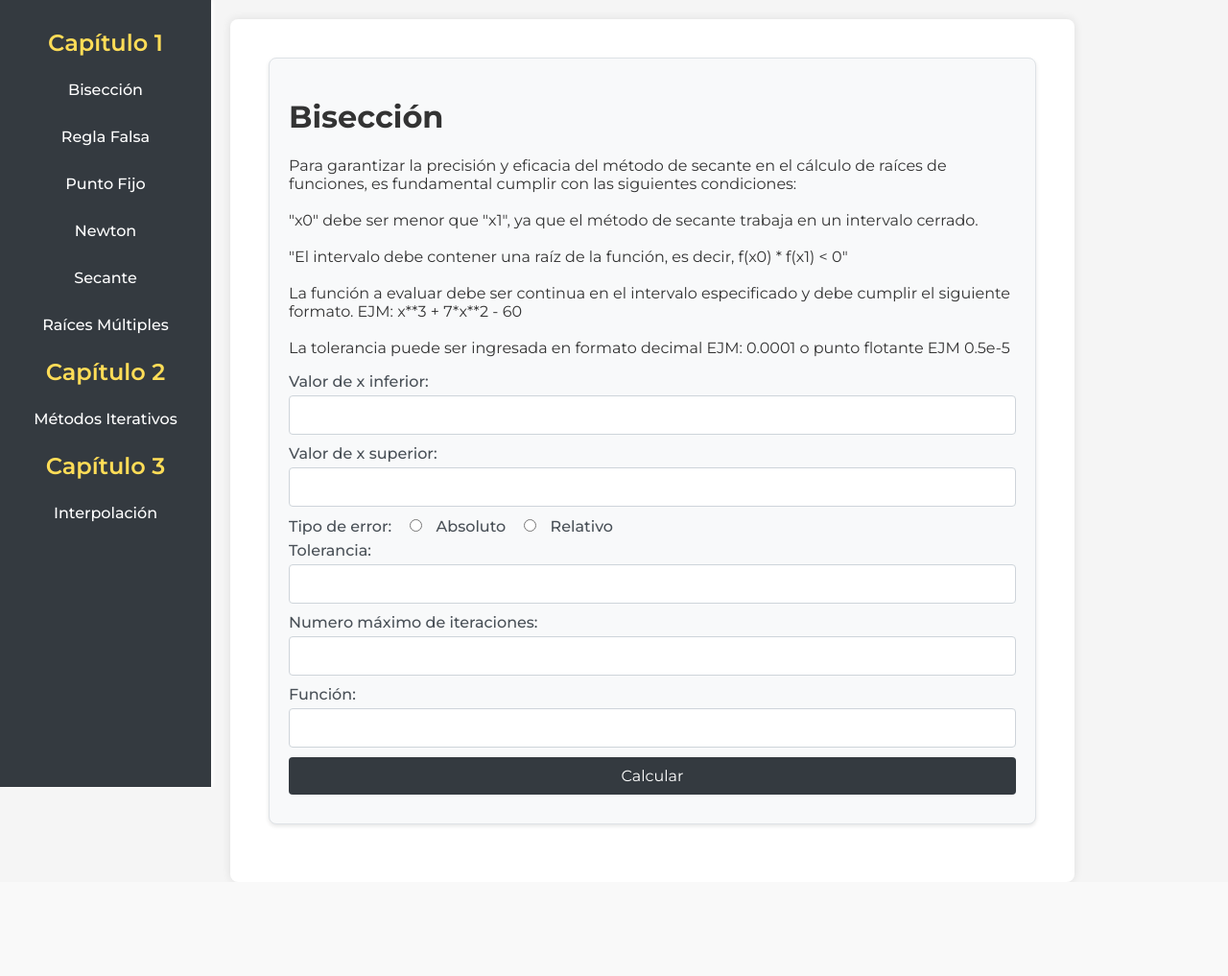
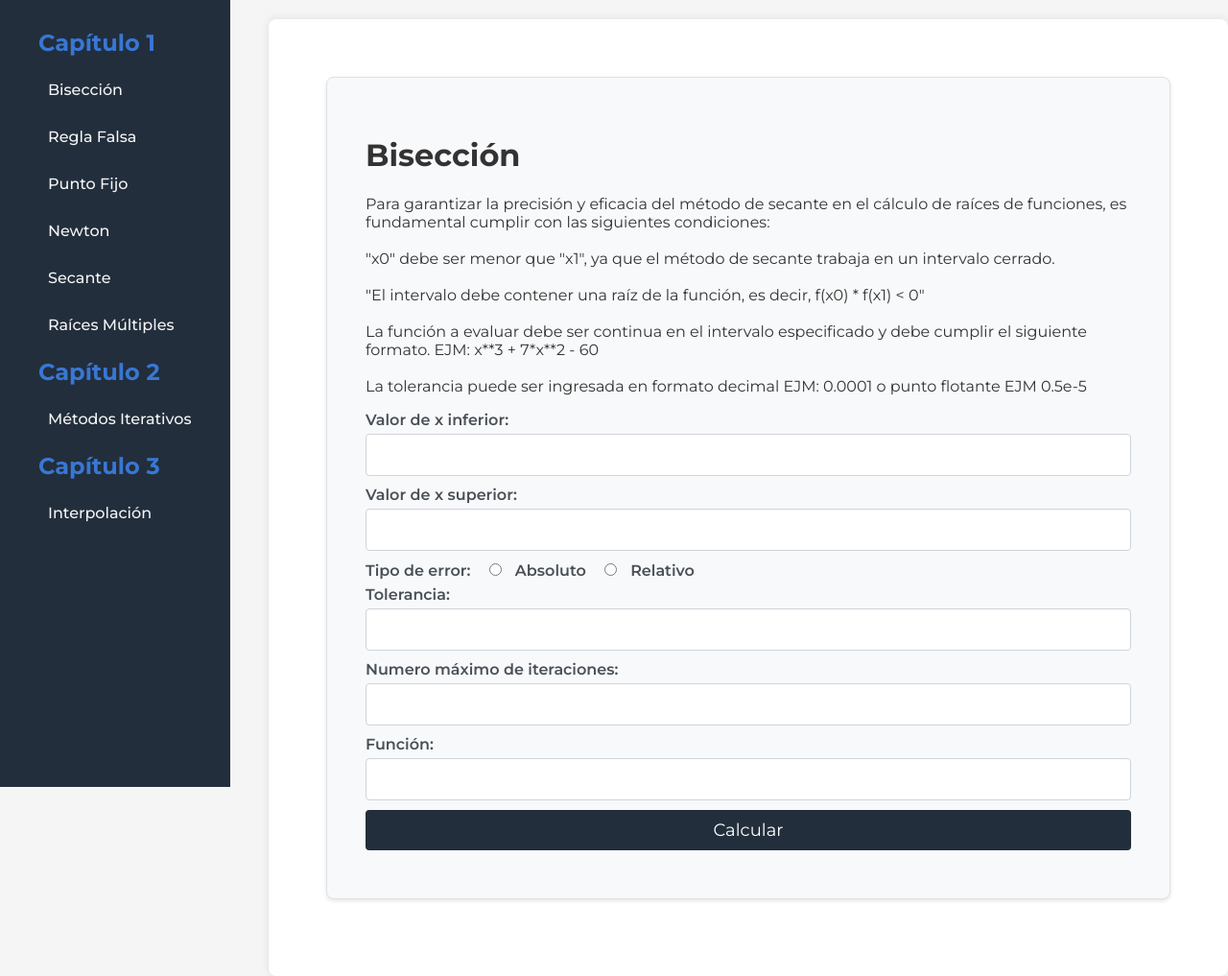
Before and after one commit to VictorJVA/analisis_numerico, a Django app: page / in a window 1280 px wide. Shown: the whole page at 96% size. Before the commit the page ends 917 px from the top, so only its background shows below. Run offline with Django 4.2, Linux system fonts and the light colour scheme.

Commit message:
fix: style changes

```diff
--- a/Metodos/templates/All_methods.html
+++ b/Metodos/templates/All_methods.html
@@ -6,7 +6,7 @@
     <link href="https://fonts.googleapis.com/css2?family=Montserrat:ital,wght@0,100..900;1,100..900&display=swap" rel="stylesheet">
 
     <meta charset="UTF-8">
-    <meta name="viewport" content="width=device-width, initial-scale=1.0">
+    <meta name="viewport" content="width=device-width   , initial-scale=1.0">
     <title>Metodos Numericos</title>
     <style>
        body {
@@ -20,55 +20,55 @@
 
 .sidebar {
     height: 100%;
-    width: 220px;
+    width: 240px;
     position: fixed;
     top: 0;
     left: 0;
-    background-color: #343a40;
+    background-color: #222e3c;
     padding-top: 20px;
     display: flex;
     flex-direction: column;
-    align-items: center; /* Centrará horizontalmente los elementos */
-    box-shadow: 2px 0 5px white;
+    align-items: left;
+    overflow: hidden; /* Ensure no overflow beyond sidebar width */
 }
 
 .sidebar h2 {
-    color: #ffdd57; /* Cambia este color al que prefieras */
-    font-weight: 600;
+    color: #3877d3;
+    font-weight: 700;
     margin: 10px 0;
-    text-align: center;
+    text-align: left;
+    padding-left: 40px;
 }
 
 .sidebar a {
     padding: 15px 0px;
+    padding-left: 50px;
     text-decoration: none;
-    color: #fff;
+    color: #f5f5f5;
     display: block;
     transition: background-color 0.3s, color 0.3s;
-    width: 100%; /* Asegura que los enlaces ocupen todo el ancho del sidebar */
-    text-align: center; /* Centra el texto dentro de los enlaces */
+    text-align: left;
     font-weight: 500;
 }
 
 .sidebar a:hover {
-    background-color: #495057;
+    background-color: #2a4364;
     color: #fff;
-    width: 100%;
 }
 
 .content {
-    margin-left: 240px;
-    padding: 40px;
+    margin-left: 280px;
+    padding: 60px;
     background-color: #ffffff;
     box-shadow: 0 0 10px rgba(0,0,0,0.1);
     border-radius: 8px;
-    max-width: 800px;
+    max-width: 1500px;
     margin-top: 20px;
 }
 
 .form-container {
     margin-bottom: 20px;
-    padding: 20px;
+    padding: 40px;
     background-color: #f8f9fa;
     border: 1px solid #dee2e6;
     border-radius: 8px;
@@ -78,7 +78,7 @@
 .form-container label {
     display: block;
     margin-bottom: 5px;
-    font-weight: 500;
+    font-weight: 600;
     color: #495057;
 }
 
@@ -91,7 +91,7 @@
     border: 1px solid #ced4da;
     border-radius: 4px;
     box-sizing: border-box;
-    font-size: 16px;
+    font-size: 18px;
     font-family: "Montserrat", sans-serif;
 }
 
@@ -101,7 +101,7 @@
 }
 
 .form-container button {
-    background-color: #343a40;
+    background-color: #222e3c;
     color: #fff;
     border: none;
     cursor: pointer;
@@ -115,7 +115,7 @@
 }
 
 .form-container button:hover {
-    background-color: #495057;
+    background-color: #3877d3;
 }
 
 .hidden {
@@ -415,9 +415,7 @@
                             </table>
                         </div>
                     </td>
-                    <td>
-                        <button type="submit">Evaluar</button>
-                    </td>
+                    <button class="button" type="submit">Evaluar</button>
                 </tr>
             </table>
         </form>
@@ -453,7 +451,7 @@
                     <td><input type="text" name="y[]" /></td>
                 </tr>
             </table>
-            <button type="button" onclick="addColumn()">Agregar columna</button>
+            <button type="button" onclick="addColumn()" >Agregar columna</button>
             <button type="button" onclick="removeColumn()">Eliminar columna</button>
             <br>
             <button type="submit">Evaluar</button>
```
